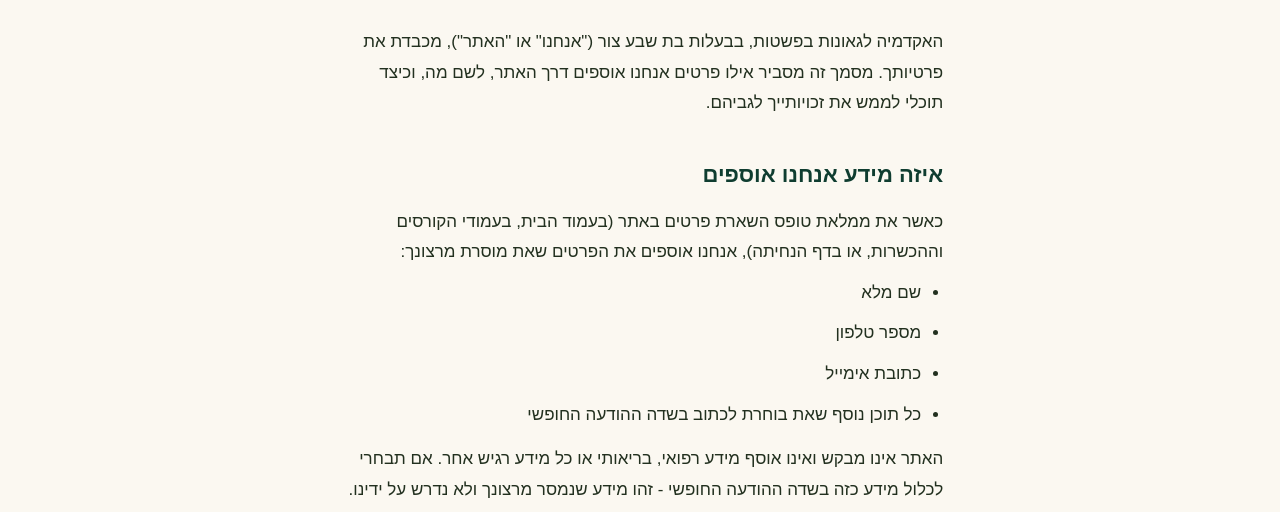
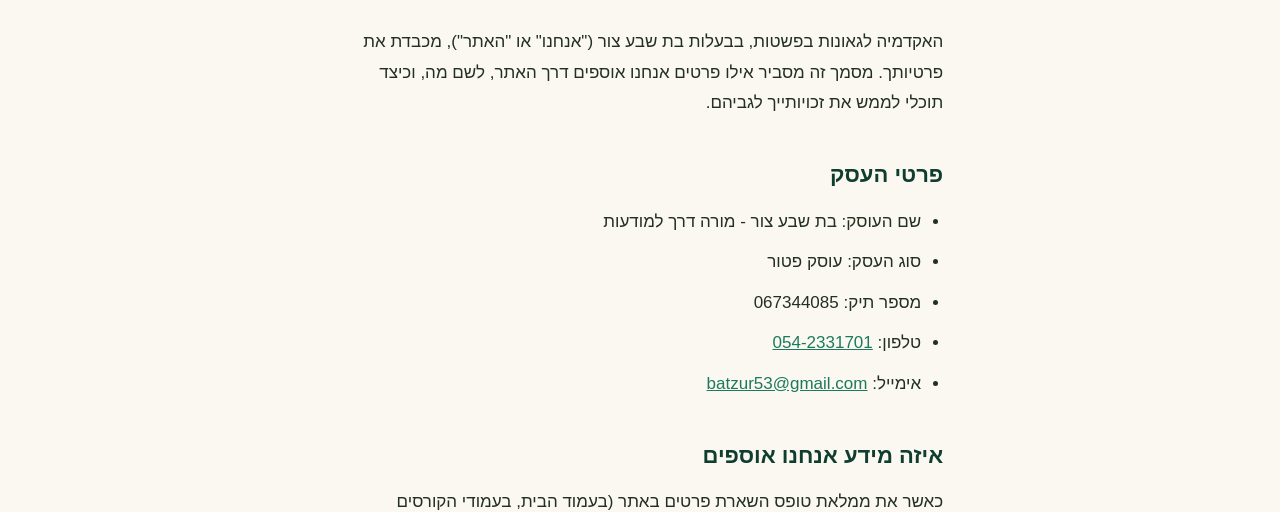
Before and after one commit to zoharsela12-gif/genius, a plain HTML site: page privacy.html in a window 1280 px wide. Shown: the part 255-767 px from the top of the page. Drawn offline with Linux system fonts and the light colour scheme; a web font is replaced by a local one.

Commit message:
Add business identification details (עוסק פטור, tax file number) to privacy policy and terms of use

```diff
--- a/privacy.html
+++ b/privacy.html
@@ -58,6 +58,15 @@
 
   <p>האקדמיה לגאונות בפשטות, בבעלות בת שבע צור ("אנחנו" או "האתר"), מכבדת את פרטיותך. מסמך זה מסביר אילו פרטים אנחנו אוספים דרך האתר, לשם מה, וכיצד תוכלי לממש את זכויותייך לגביהם.</p>
 
+  <h2>פרטי העסק</h2>
+  <ul>
+    <li>שם העוסק: בת שבע צור - מורה דרך למודעות</li>
+    <li>סוג העסק: עוסק פטור</li>
+    <li>מספר תיק: 067344085</li>
+    <li>טלפון: <a href="tel:0542331701">054-2331701</a></li>
+    <li>אימייל: <a href="mailto:batzur53@gmail.com">batzur53@gmail.com</a></li>
+  </ul>
+
   <h2>איזה מידע אנחנו אוספים</h2>
   <p>כאשר את ממלאת טופס השארת פרטים באתר (בעמוד הבית, בעמודי הקורסים וההכשרות, או בדף הנחיתה), אנחנו אוספים את הפרטים שאת מוסרת מרצונך:</p>
   <ul>
```
Also changed, not shown: terms.html (+9 -0 lines).
